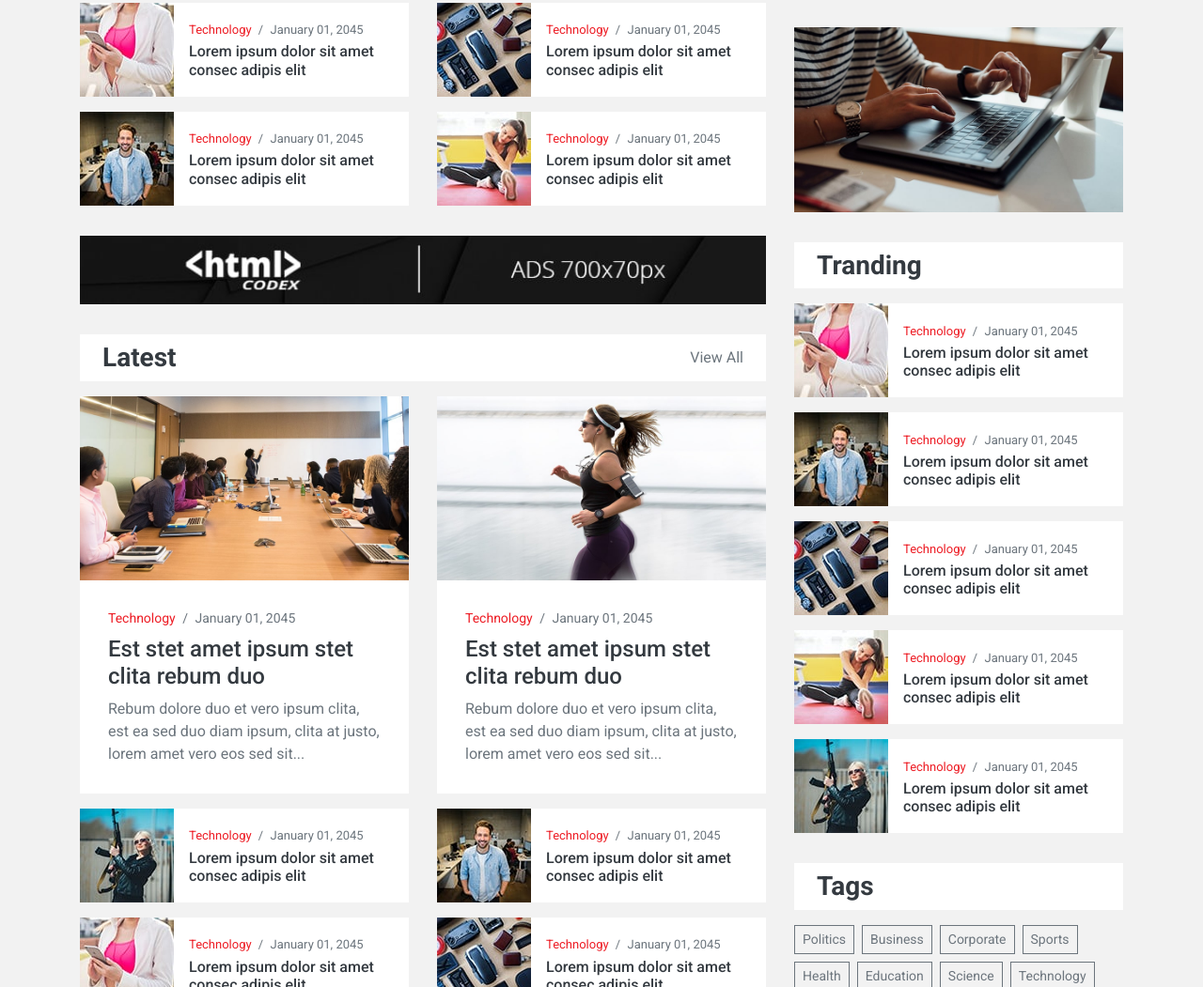
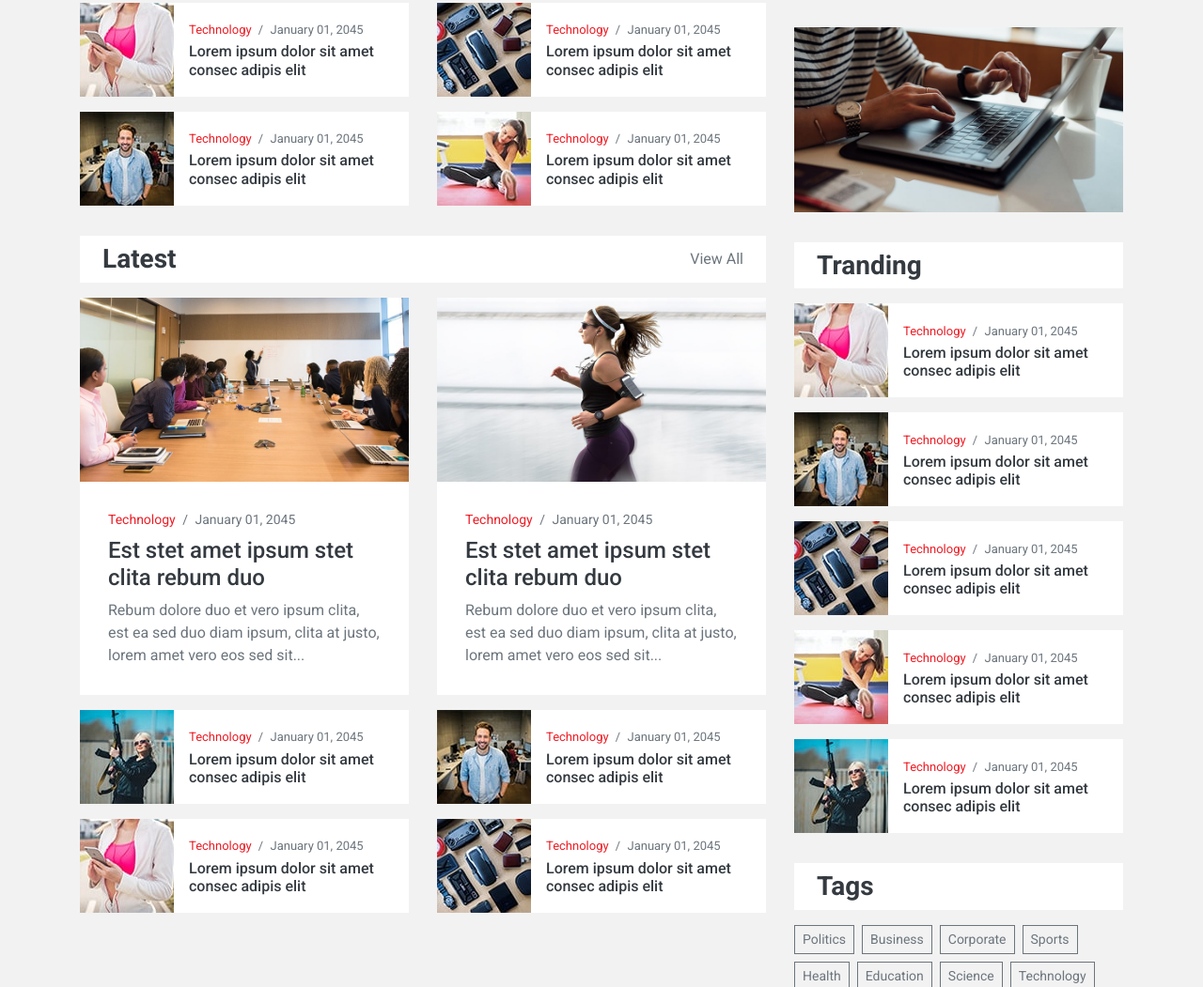
Before and after one commit to Mykol5/testblogsite, a plain HTML site: page index.html in a window 1280 px wide. Shown: the part 2451-3502 px from the top of the page at 94% size. Drawn offline with nearby package versions, Linux system fonts and the light colour scheme.

Commit message:
ad removal commit

```diff
--- a/index.html
+++ b/index.html
@@ -531,9 +531,9 @@
                         </div>
                     </div>
 
-                    <div class="mb-3 pb-3">
+                    <!--<div class="mb-3 pb-3">
                         <a href=""><img class="img-fluid w-100" src="img/ads-700x70.jpg" alt=""></a>
-                    </div>
+                    </div>-->
 
                     <div class="row">
                         <div class="col-12">
```
